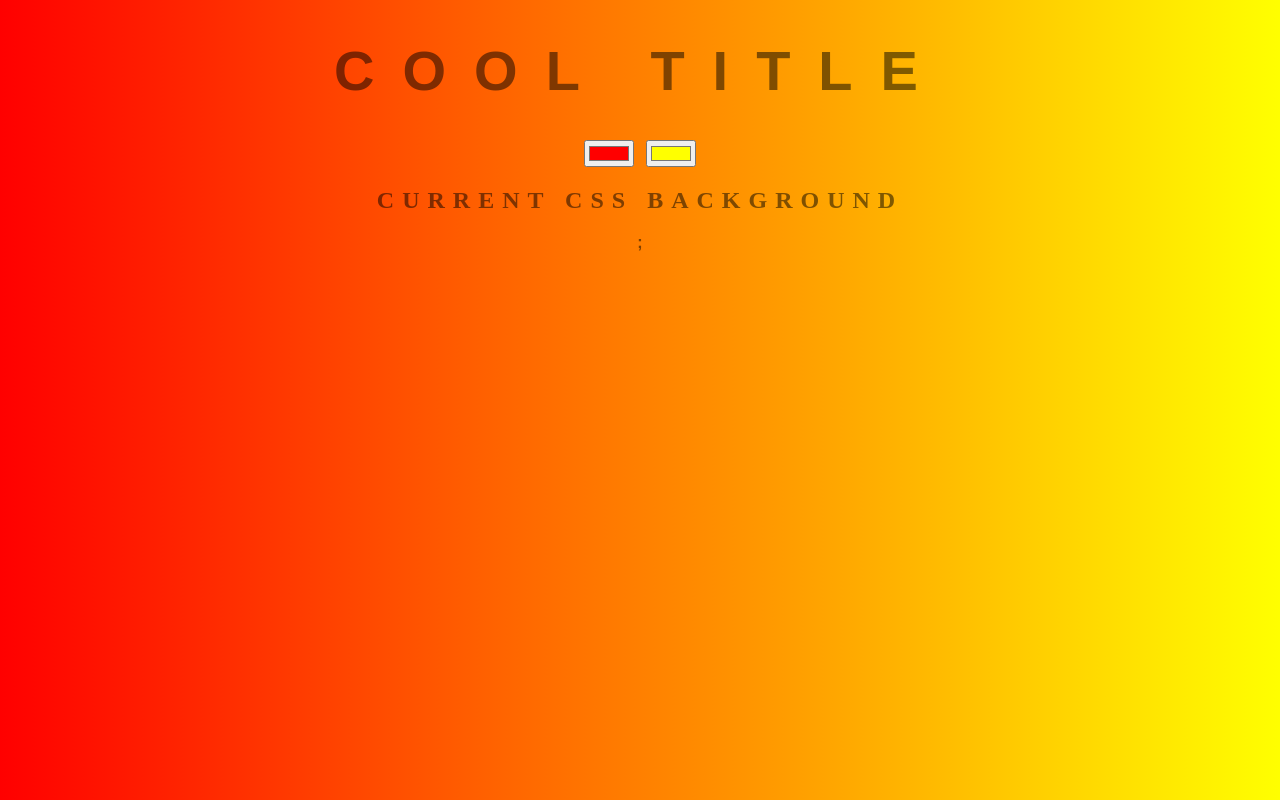
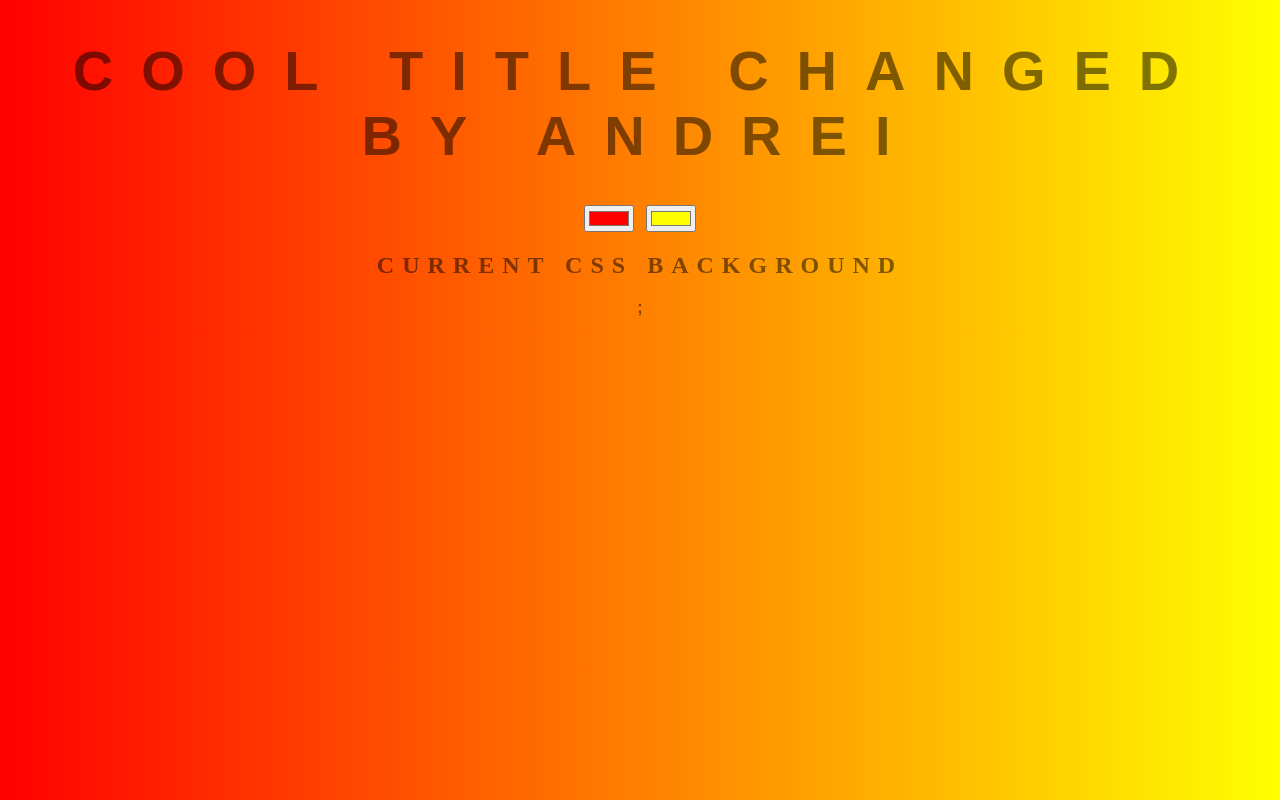
Before and after one commit to dplasenciam/project-background-generator, a plain HTML site: page index.html in a window 1280 px wide. Drawn offline with Linux system fonts and the light colour scheme.

Commit message:
changing text

```diff
--- a/index.html
+++ b/index.html
@@ -8,7 +8,7 @@
   </head>
   <body id="gradient">
     <header>
-      <h1>Cool title</h1>
+      <h1>Cool title changed by Andrei</h1>
     </header>
     <div class="container">
       <div class="colorPicker">
```
